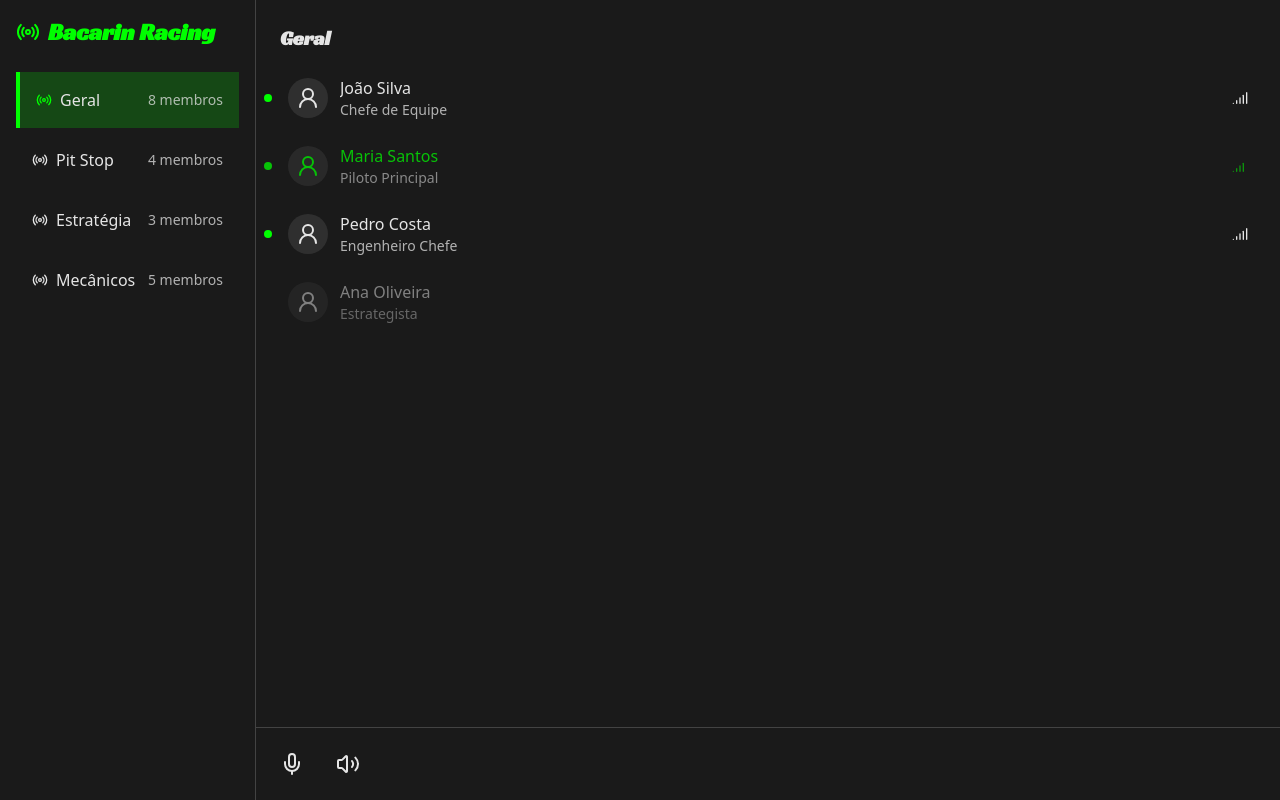
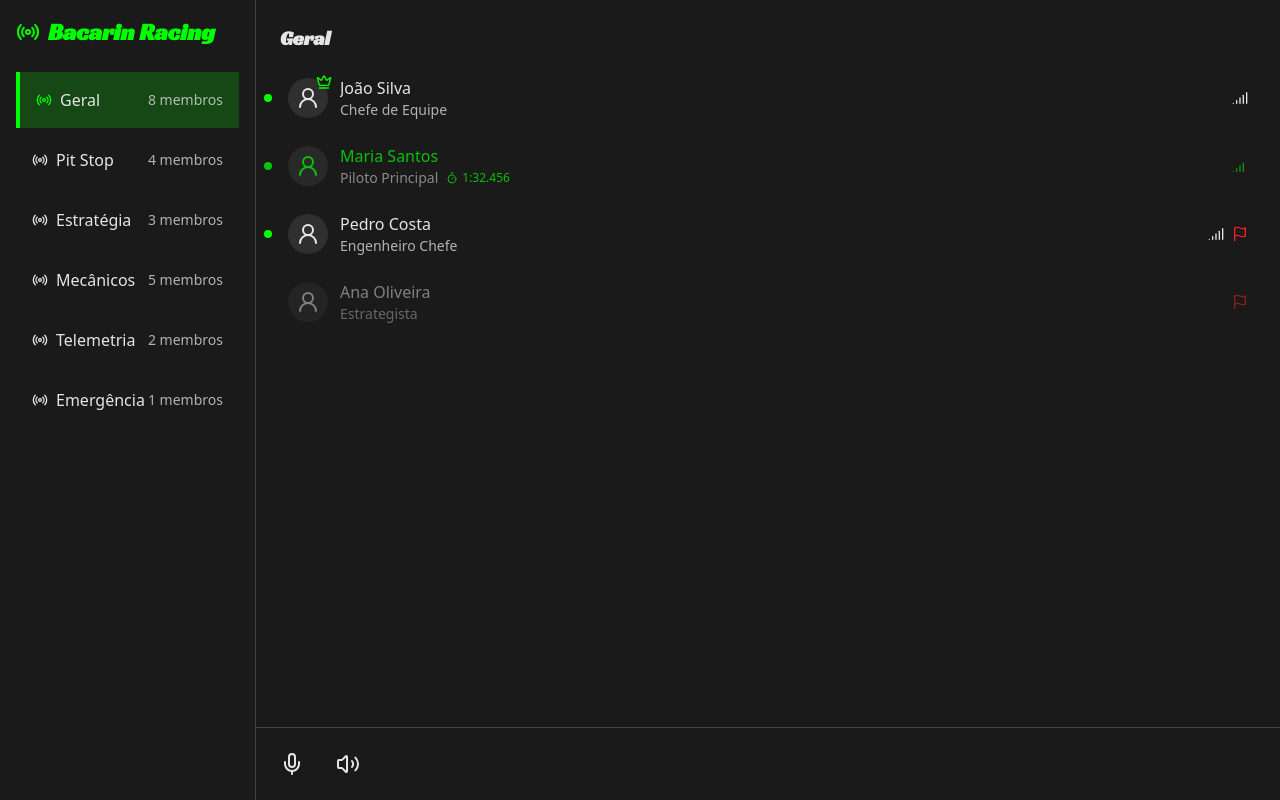
Before and after one commit to haole2k/gearhead-comms-nexus, a React (Vite) app: page / in a window 1280 px wide. Built offline with nearby package versions, Linux system fonts and the light colour scheme.

Commit message:
Add new functionalities to project
Implemented additional features as requested to enhance the project capabilities.
[skip gpt_engineer]

```diff
--- a/src/components/MemberStatus.tsx
+++ b/src/components/MemberStatus.tsx
@@ -1,5 +1,5 @@
 import React from 'react';
-import { UserRound, Signal, SignalHigh } from 'lucide-react';
+import { UserRound, Signal, SignalHigh, Crown, Timer, Flag } from 'lucide-react';
 import { Tooltip, TooltipContent, TooltipProvider, TooltipTrigger } from "@/components/ui/tooltip";
 
 interface Member {
@@ -8,6 +8,9 @@ interface Member {
   role: string;
   isOnline: boolean;
   isSpeaking: boolean;
+  lastActive?: string;
+  isTeamLead?: boolean;
+  lapTime?: string;
 }
 
 interface MemberStatusProps {
@@ -23,20 +26,34 @@ const MemberStatus: React.FC<MemberStatusProps> = ({ member }) => {
             ${member.isOnline ? 'member-online' : 'opacity-50'}
             ${member.isSpeaking ? 'member-speaking' : ''}`}
           >
-            <div className="flex-shrink-0">
+            <div className="flex-shrink-0 relative">
               <div className="w-8 h-8 md:w-10 md:h-10 rounded-full bg-racing-gray bg-opacity-10 flex items-center justify-center">
                 <UserRound className="w-5 h-5 md:w-6 md:h-6" />
               </div>
+              {member.isTeamLead && (
+                <Crown className="w-4 h-4 text-racing-green absolute -top-1 -right-1" />
+              )}
             </div>
             <div className="flex-1 min-w-0">
               <p className="font-medium truncate">{member.name}</p>
-              <p className="text-sm text-racing-gray opacity-75 truncate">{member.role}</p>
+              <div className="flex items-center space-x-2">
+                <p className="text-sm text-racing-gray opacity-75 truncate">{member.role}</p>
+                {member.lapTime && (
+                  <div className="flex items-center text-xs text-racing-green">
+                    <Timer className="w-3 h-3 mr-1" />
+                    {member.lapTime}
+                  </div>
+                )}
+              </div>
             </div>
-            <div className="flex-shrink-0">
+            <div className="flex-shrink-0 flex items-center space-x-2">
               {member.isSpeaking ? (
                 <SignalHigh className="w-4 h-4 text-racing-green animate-pulse" />
               ) : (
                 member.isOnline && <Signal className="w-4 h-4" />
+              )}
+              {member.lastActive && (
+                <Flag className="w-4 h-4 text-racing-red" />
               )}
             </div>
           </div>
@@ -44,6 +61,12 @@ const MemberStatus: React.FC<MemberStatusProps> = ({ member }) => {
         <TooltipContent>
           <p>{member.isOnline ? 'Online' : 'Offline'}</p>
           <p className="text-xs opacity-75">{member.role}</p>
+          {member.lastActive && (
+            <p className="text-xs text-racing-red">Última atividade: {member.lastActive}</p>
+          )}
+          {member.lapTime && (
+            <p className="text-xs text-racing-green">Melhor volta: {member.lapTime}</p>
+          )}
         </TooltipContent>
       </Tooltip>
     </TooltipProvider>
--- a/src/pages/Index.tsx
+++ b/src/pages/Index.tsx
@@ -17,13 +17,43 @@ const Index = () => {
     { id: 'pit-stop', name: 'Pit Stop', memberCount: 4 },
     { id: 'estrategia', name: 'Estratégia', memberCount: 3 },
     { id: 'mecanicos', name: 'Mecânicos', memberCount: 5 },
+    { id: 'telemetria', name: 'Telemetria', memberCount: 2 },
+    { id: 'emergencia', name: 'Emergência', memberCount: 1 },
   ];
 
   const members = [
-    { id: '1', name: 'João Silva', role: 'Chefe de Equipe', isOnline: true, isSpeaking: false },
-    { id: '2', name: 'Maria Santos', role: 'Piloto Principal', isOnline: true, isSpeaking: true },
-    { id: '3', name: 'Pedro Costa', role: 'Engenheiro Chefe', isOnline: true, isSpeaking: false },
-    { id: '4', name: 'Ana Oliveira', role: 'Estrategista', isOnline: false, isSpeaking: false },
+    {
+      id: '1',
+      name: 'João Silva',
+      role: 'Chefe de Equipe',
+      isOnline: true,
+      isSpeaking: false,
+      isTeamLead: true
+    },
+    {
+      id: '2',
+      name: 'Maria Santos',
+      role: 'Piloto Principal',
+      isOnline: true,
+      isSpeaking: true,
+      lapTime: '1:32.456'
+    },
+    {
+      id: '3',
+      name: 'Pedro Costa',
+      role: 'Engenheiro Chefe',
+      isOnline: true,
+      isSpeaking: false,
+      lastActive: '2 min atrás'
+    },
+    {
+      id: '4',
+      name: 'Ana Oliveira',
+      role: 'Estrategista',
+      isOnline: false,
+      isSpeaking: false,
+      lastActive: '15 min atrás'
+    },
   ];
 
   const handleChannelChange = (channelId: string) => {
```
